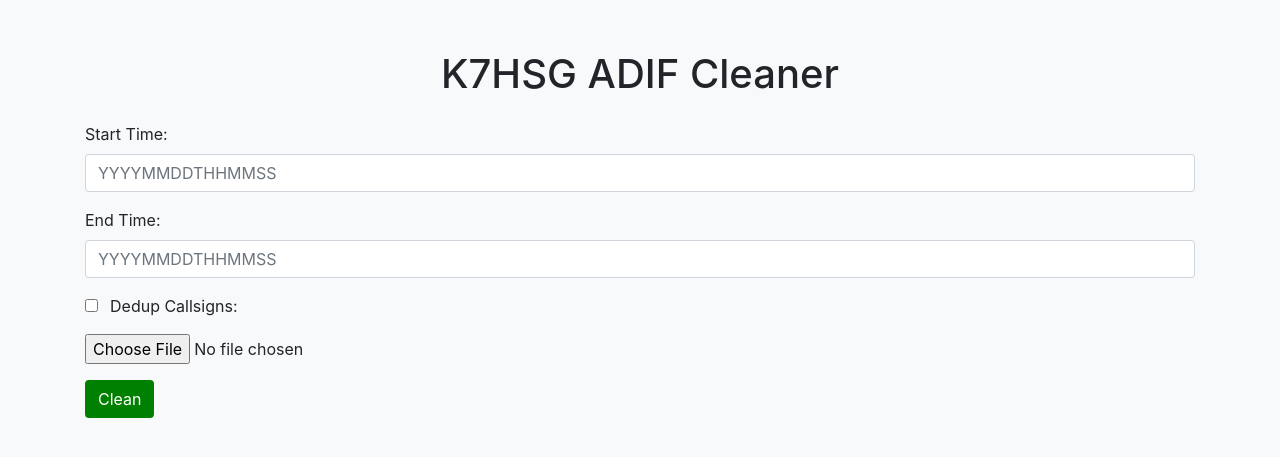
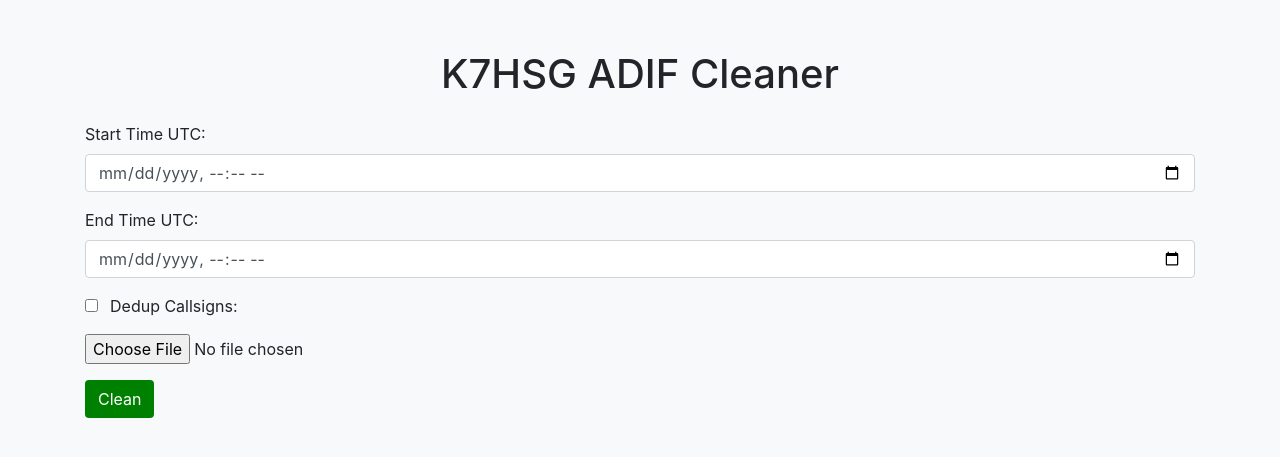
Before and after one commit to tblanarik/adif-cleaner-web, a Flask app: page /index in a window 1280 px wide. Shown: the top 457 px of the page. Run offline with Flask 3, Linux system fonts and the light colour scheme; some libraries are stand-ins or nearby versions.

Commit message:
uses datetime picker

```diff
--- a/src/app.py
+++ b/src/app.py
@@ -30,14 +30,14 @@ def index():
         dedup = 'dedup' in request.form
 
         try:
-            start_datetime = datetime.strptime(start_datetime_str, '%Y%m%dT%H%M%S')
+            start_datetime = datetime.strptime(start_datetime_str, '%Y-%m-%dT%H:%M')
         except ValueError:
             return 'Invalid start datetime format'
 
         end_datetime = None
         if end_datetime_str:
             try:
-                end_datetime = datetime.strptime(end_datetime_str, '%Y%m%dT%H%M%S')
+                end_datetime = datetime.strptime(end_datetime_str, '%Y-%m-%dT%H:%M')
             except ValueError:
                 return 'Invalid end datetime format'
 
--- a/src/templates/index.html
+++ b/src/templates/index.html
@@ -29,12 +29,12 @@
         <h1 class="text-center">K7HSG ADIF Cleaner</h1>
         <form action="/index" method="post" enctype="multipart/form-data" class="mt-4">
             <div class="form-group">
-                <label for="start_datetime">Start Time:</label>
-                <input type="text" name="start_datetime" class="form-control" placeholder="YYYYMMDDTHHMMSS">
+                <label for="start_datetime">Start Time UTC:</label>
+                <input type="datetime-local" name="start_datetime" class="form-control">
             </div>
             <div class="form-group">
-                <label for="end_datetime">End Time:</label>
-                <input type="text" name="end_datetime" class="form-control" placeholder="YYYYMMDDTHHMMSS">
+                <label for="end_datetime">End Time UTC:</label>
+                <input type="datetime-local" name="end_datetime" class="form-control">
             </div>
             <div class="form-group form-check">
                 <input type="checkbox" name="dedup" class="form-check-input" id="dedup">
```
